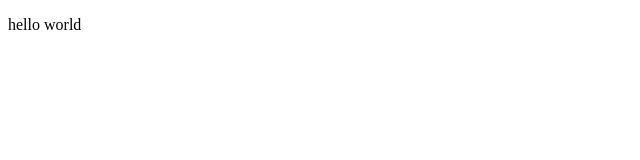
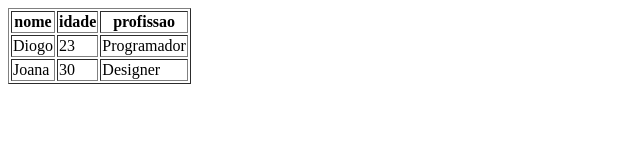
Before and after one commit to Bilreiro21/Diogo_Bilreiro_TPSI0525, a plain HTML site: page Aulas/Aula1/index.html in a window 1280 px wide. Shown: the whole page, without its empty margins (0-640 px from the left). Drawn offline with Linux system fonts and the light colour scheme.

Commit message:
new mage

```diff
--- a/Aulas/Aula1/index.html
+++ b/Aulas/Aula1/index.html
@@ -1,9 +1,28 @@
 <!DOCTYPE html>
-<html>
+<html lang="pt"> <!-- lang é para definir o idioma do documento -->
     <head>
         <title>Hello World</title>
+        <meta charset="UTF-8"> <!-- charset define a codificação de caracteres -->
     </head>
     <body>
-        <p>hello world</p>
+
+        <table border="1">
+            <tr>
+                <th>nome</th> <!-- th é para cabeçalhos de tabela -->
+                <th>idade</th>
+                <th>profissao</th>
+
+            </tr>
+            <tr>
+                <td>Diogo</td> <!-- td é para dados de tabela -->
+                <td>23</td>
+                <td>Programador</td>
+            </tr>
+            <tr>
+                <td>Joana</td>
+                <td>30</td>
+                <td>Designer</td>
+            </tr>
+        </table>
     </body>
 </html>
```
